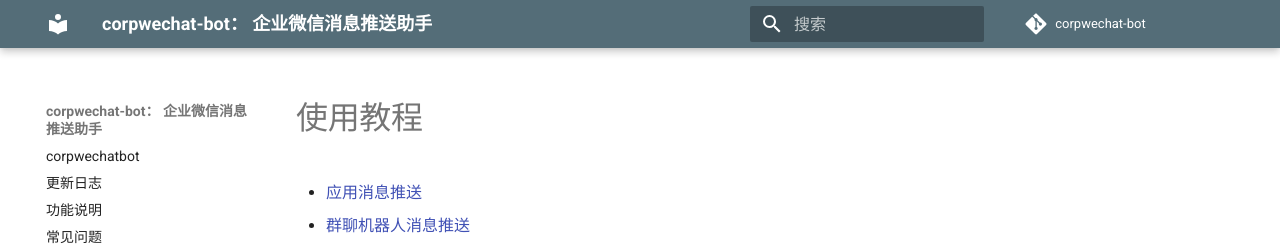
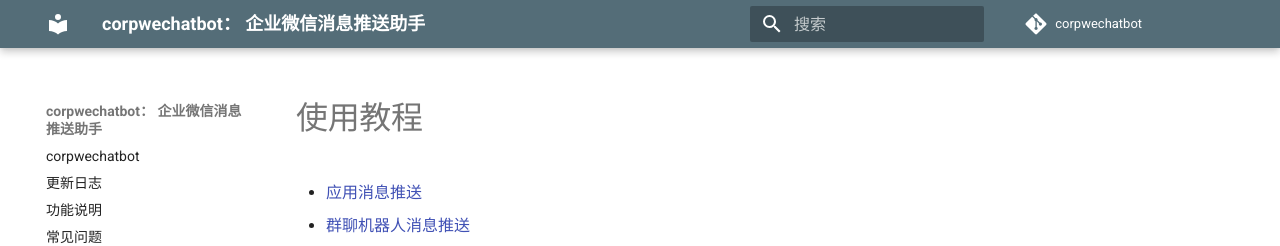
Before and after one commit to GentleCP/corpwechatbot, an MkDocs documentation site: the page built from docs/usage/index.md, in a window 1280 px wide. Shown: the top 246 px of the page. Built offline with MkDocs 1.6.1 and Material for MkDocs 9.7.7, drawn with Linux system fonts in a browser that asks for light colours; comment, search, counter and statistics services are not loaded.

```diff
--- a/mkdocs.yml
+++ b/mkdocs.yml
@@ -1,8 +1,8 @@
-site_name: corpwechat-bot： 企业微信消息推送助手
+site_name: corpwechatbot： 企业微信消息推送助手
 site_description: 帮助你用一行代码实现从服务端到移动端的消息推送和回调
 site_url: https://gentlecp.github.io/corpwechatbot/
 site_author: GentleCP
-repo_name: corpwechat-bot
+repo_name: corpwechatbot
 repo_url: https://github.com/GentleCP/corpwechatbot
 
 theme:
```
Also changed, not shown: README.md (+1 -1 lines), 2 other files.
